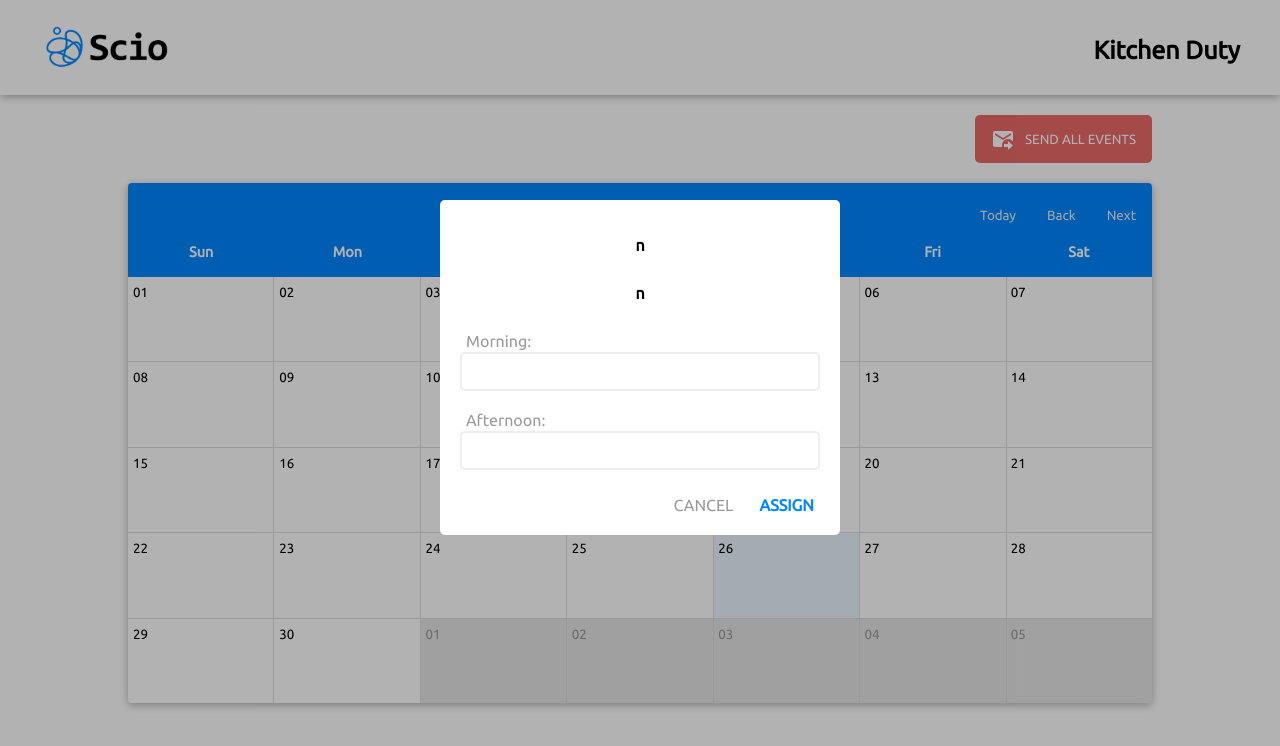
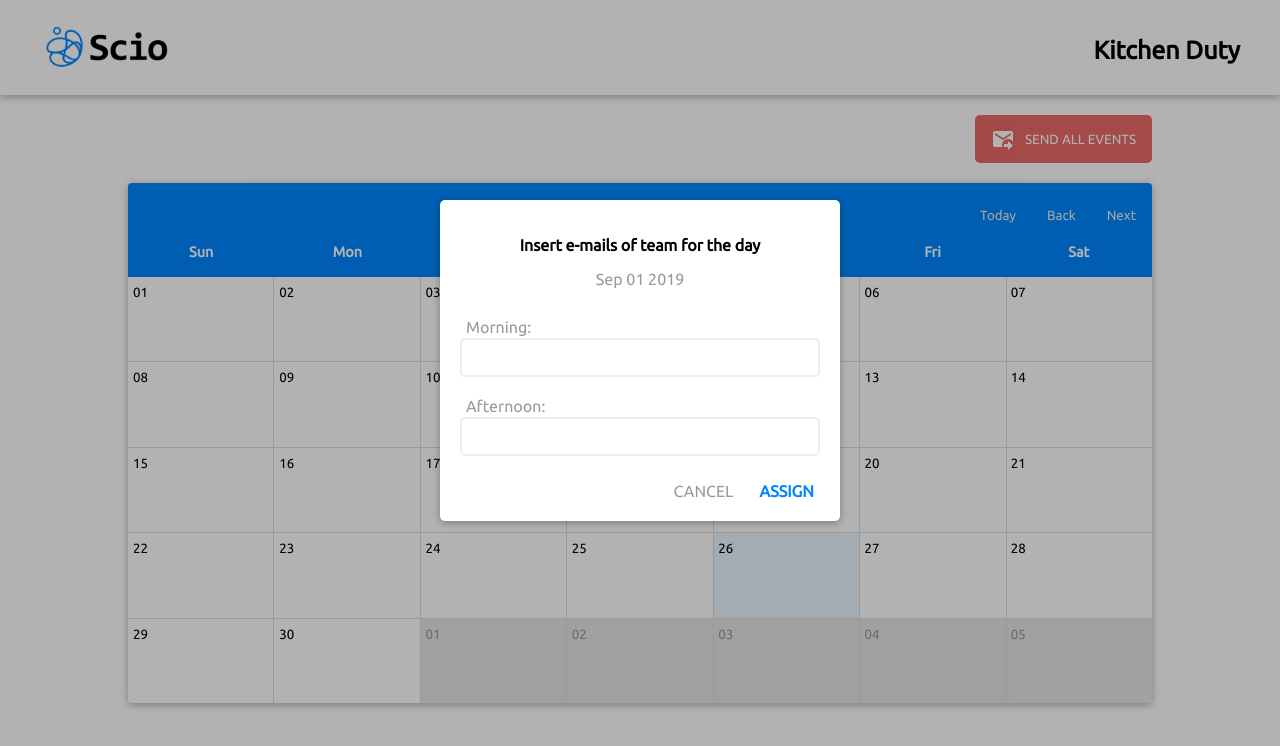
Before and after one commit to Shadier/kitchenapp, a React (Create React App) app: page / in a window 1280 px wide. Both pictures are taken after a click on the element 200 px from the left and 319 px from the top of the page. Shown: the top 746 px of the page. Built offline with nearby package versions, Linux system fonts and the light colour scheme.

Commit message:
View finished, both CalendarView and ModalView

```diff
--- a/src/App.css
+++ b/src/App.css
@@ -78,10 +78,13 @@ body{
   padding: 20px;
   margin-left: calc(50% - 200px);
   top: calc(50% - 200px);
+
+  -webkit-box-shadow: var(--boxShadow);
+  -moz-box-shadow: var(--boxShadow);
+  box-shadow: var(--boxShadow);
 }
-.modal p{
-  margin-bottom: 30px;
-  display: block;
+.modal .title{
+  margin-bottom: 7px;
   text-align: center;
   display: block;
   font-weight: bold;
@@ -104,6 +107,12 @@ body{
   margin-bottom: 0px;
   text-align: left;
   margin-top: 20px;
+}
+.modal .subtitle{
+  color: var(--darkGray);
+  margin-bottom: 30px;
+  text-align: center;
+  display: block;
 }
 .kd-button-modal{
   cursor: pointer;
--- a/src/components/KitchenCalendar.jsx
+++ b/src/components/KitchenCalendar.jsx
@@ -11,7 +11,7 @@ const localizer = momentLocalizer(moment)
 class KitchenCalendar extends React.Component {
     constructor(props){
         super(props)
-        this.state = { events, isOpen : false, modalTxt: ["world wide", "ygy"]}
+        this.state = { events, isOpen : false}
     }
 
     toggleModal = (start) => {
@@ -23,9 +23,10 @@ class KitchenCalendar extends React.Component {
 
 
     handleSelect = ({ start, end }) => {
+        var elementOfDay = String(start).split(" ");
         this.setState({
-            modalTxt: "Insert e-mails for team of the day" ,
-            modalDate: start
+            modalTxt: "Insert e-mails of team for the day" ,
+            modalDate: elementOfDay[1] +' '+ elementOfDay[2] +' '+ elementOfDay[3]
         });
         this.toggleModal(start)
         /*
@@ -49,8 +50,7 @@ class KitchenCalendar extends React.Component {
     render(){
         return (
             <>
-                <Modal show={this.state.isOpen} onClose={this.toggleModal}>
-                    {this.state.modalTxt[1]}
+                <Modal morningEmail={this.props.morningEmail} afternoonEmail={this.props.afternoonEmail} title={this.state.modalTxt} subtitle={this.state.modalDate} show={this.state.isOpen} onClose={this.toggleModal}>
                 </Modal>
                 <Calendar
                     selectable
--- a/src/components/Modal.jsx
+++ b/src/components/Modal.jsx
@@ -2,6 +2,14 @@ import React from 'react';
 import PropTypes from 'prop-types';
 
 class Modal extends React.Component {
+  handleUpdateMorning = (event) => {
+    this.props.morningEmail = event.target.value;
+    console.log( this.props.morningEmail)
+  }
+  handleUpdateAfternoon = (event) => {
+    this.props.afternoonEmail = event.target.value;
+    console.log( this.props.afternoonEmail)
+  }
   render() {
     // Render nothing if the "show" prop is false
     if(!this.props.show) {
@@ -11,12 +19,12 @@ class Modal extends React.Component {
     return (
       <div className="backdrop" >
         <div className="modal">
-          <p>{this.props.children}</p>
-          <p>{this.props.children}</p>
+          <p className="title">{this.props.title}</p>
+          <p className="subtitle">{this.props.subtitle}</p>
           <label>Morning:</label>
-          <input type="text" name="" id=""/>
+          <input type="text" name="" id="" onChange={this.handleUpdateMorning}/>
           <label>Afternoon:</label>
-          <input type="email" name="" id=""/>
+          <input type="email" name="" id="" onChange={this.handleUpdateAfternoon}/>
 
           <div className="footer">
             <button className="kd-button-modal btn-cancel" onClick={this.props.onClose}>
```
